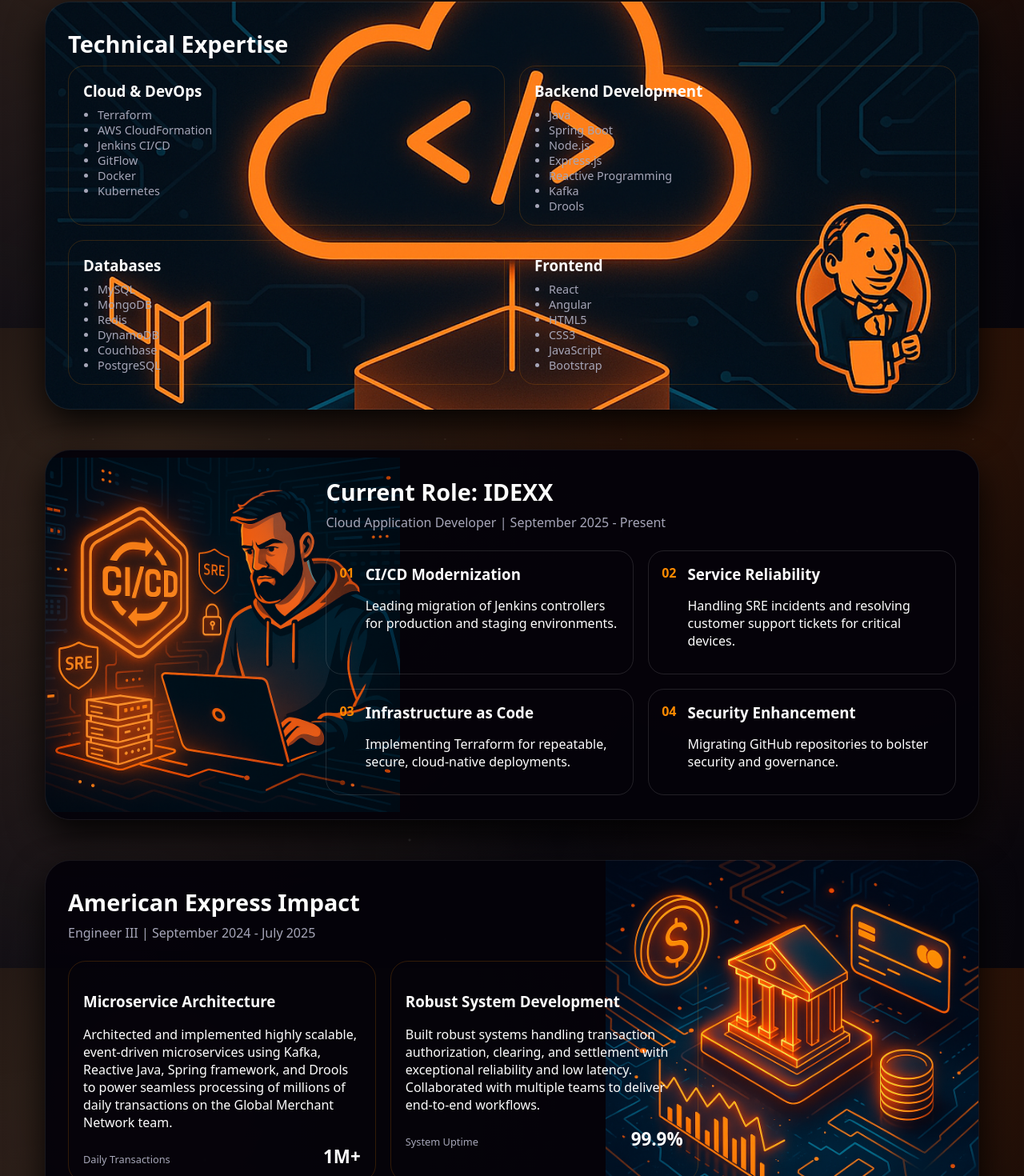
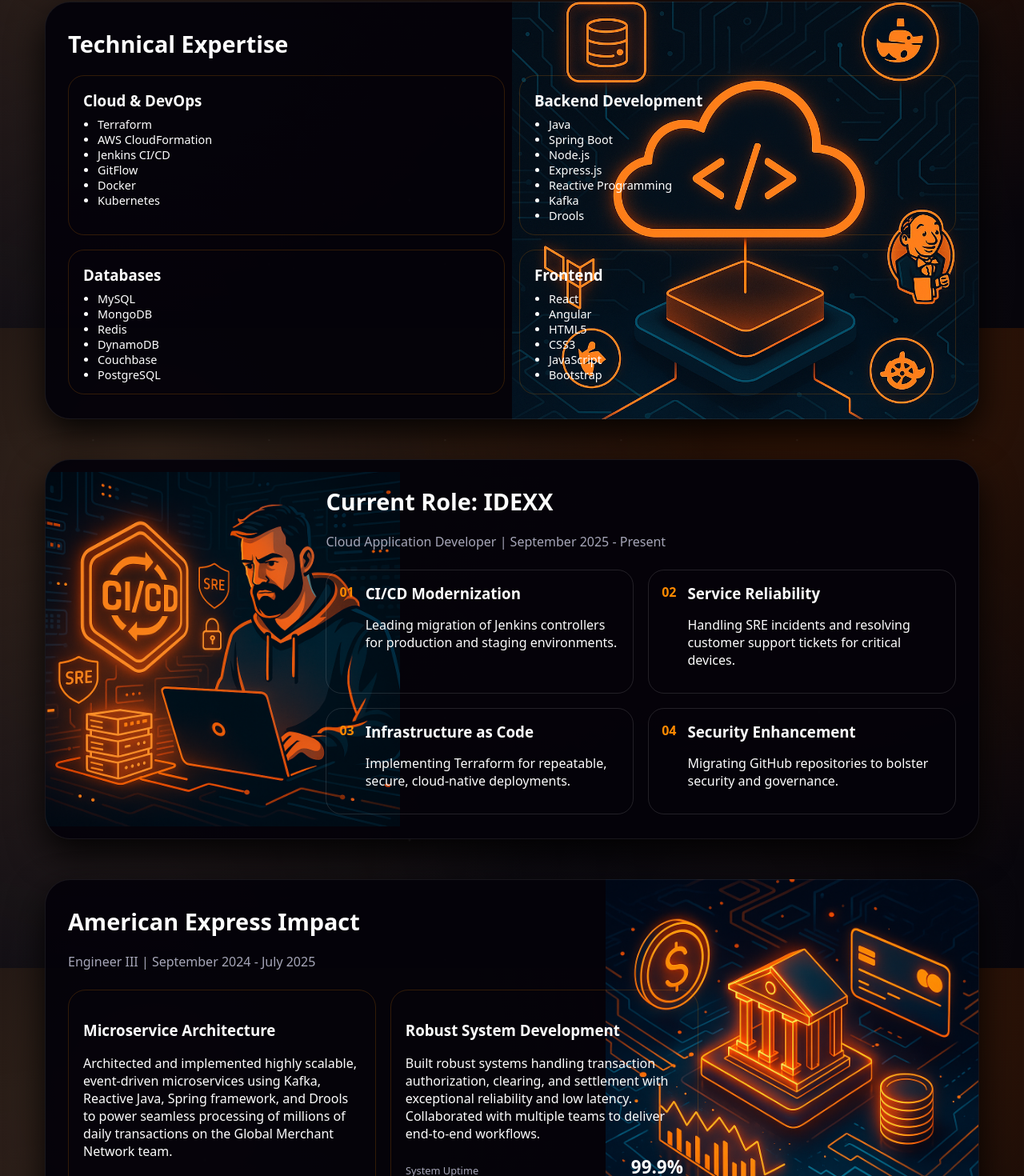
Before and after one commit to RamPreetham/stardust-portfolio, a React (Vite) app: page / in a window 1280 px wide. Shown: the part 1190-2660 px from the top of the page at 80% size. Built offline with nearby package versions, Linux system fonts and the light colour scheme.

Commit message:
Upgrade of css and java script

```diff
--- a/src/data/content.js
+++ b/src/data/content.js
@@ -147,6 +147,18 @@
     },
   ],
   delivery: [
+    {
+      title: "CI/CD Pipeline",
+      body: "Jenkins pipeline enabling a 15-member team to deliver features faster and reduce client release time-to-market.",
+    },
+    {
+      title: "Frontend Optimization",
+      body: "Lazy-loading and PWA improvements reduced page load times by 20%, lifting engagement and conversion.",
+    },
+    {
+      title: "Test Automation",
+      body: "Automated CRE-engine testing accelerated validation cycles by 328%, freeing consultants for high-value work.",
+    },
   ],
 };
 
--- a/src/sections/AccentureSection.jsx
+++ b/src/sections/AccentureSection.jsx
@@ -1,6 +1,42 @@
 import React from 'react';
 import { motion } from 'framer-motion';
 import { accentureImpact } from '../data/content.js';
+
+const deliveryCardVariants = {
+  hidden: (i) => ({
+    opacity: 0,
+    y: 30,
+    scale: 0.95,
+    rotateX: -8,
+    transition: {
+      duration: 0.45,
+      ease: "easeOut",
+      delay: i * 0.12,
+    },
+  }),
+  visible: (i) => ({
+    opacity: 1,
+    y: 0,
+    scale: 1,
+    rotateX: 0,
+    transition: {
+      duration: 0.45,
+      ease: "easeOut",
+      delay: i * 0.12,
+    },
+  }),
+  hover: {
+    scale: 1.03,
+    y: -4,
+    boxShadow: "0 0 24px rgba(255,138,0,0.55)",
+    transition: { duration: 0.18, ease: "easeOut" },
+  },
+  tap: {
+    scale: 0.97,
+    y: 0,
+    transition: { duration: 0.12 },
+  },
+};
 
 function AccentureSection() {
   return (
@@ -31,19 +67,29 @@
 
       <section className="section section--delivery">
       <motion.div
-          className="section-inner"
+        className="section-inner section-inner--delivery"
         initial={{ opacity: 0, y: 24 }}
         whileInView={{ opacity: 1, y: 0 }}
         viewport={{ once: true, amount: 0.3 }}
-          transition={{ duration: 0.45, ease: 'easeOut' }}
+        transition={{ duration: 0.45, ease: "easeOut" }}
       >
-          <h2 className="section-title">Accenture: Delivery Excellence</h2>
+        <h2 className="section-title">Delivery Excellence</h2>
         <div className="delivery-grid">
-            {accentureImpact.delivery.map((d) => (
-              <div key={d.title} className="delivery-card">
+          {accentureImpact.delivery.map((d, index) => (
+            <motion.div
+              key={d.title}
+              className="delivery-card"
+              custom={index}
+              variants={deliveryCardVariants}
+              initial="hidden"
+              whileInView="visible"
+              whileHover="hover"
+              whileTap="tap"
+              viewport={{ once: true, amount: 0.4 }}
+            >
               <h3>{d.title}</h3>
               <p>{d.body}</p>
-              </div>
+            </motion.div>
           ))}
         </div>
       </motion.div>
--- a/src/sections/AmexImpactSection.jsx
+++ b/src/sections/AmexImpactSection.jsx
@@ -1,6 +1,34 @@
 import React from 'react';
 import { motion } from 'framer-motion';
 import { amexImpact } from '../data/content.js';
+
+const amexCardVariants = {
+  hidden: (i) => ({
+    opacity: 0,
+    y: 24,
+    rotateX: -8,
+    scale: 0.96,
+    transition: { duration: 0.5, ease: "easeOut", delay: i * 0.12 },
+  }),
+  visible: (i) => ({
+    opacity: 1,
+    y: 0,
+    rotateX: 0,
+    scale: 1,
+    transition: { duration: 0.5, ease: "easeOut", delay: i * 0.12 },
+  }),
+  hover: {
+    scale: 1.03,
+    y: -4,
+    boxShadow: "0 0 24px rgba(255,138,0,0.55)",
+    transition: { duration: 0.18, ease: "easeOut" },
+  },
+  tap: {
+    scale: 0.97,
+    y: 0,
+    transition: { duration: 0.12 },
+  },
+};
 
 function AmexImpactSection() {
   return (
@@ -17,16 +45,52 @@
           {amexImpact.title} | {amexImpact.period}
         </p>
         <div className="amex-grid">
-          {amexImpact.tracks.map((track) => (
-            <div key={track.title} className="amex-card">
-              <h3>{track.title}</h3>
-              <p>{track.body}</p>
-              <div className="amex-stat">
-                <div className="amex-stat-label">{track.statLabel}</div>
-                <div className="amex-stat-value">{track.statValue}</div>
-              </div>
-            </div>
-          ))}
+        {amexImpact.tracks.map((track, index) => (
+        <motion.div
+        key={track.title}
+        className="amex-card"
+        custom={index}
+        variants={amexCardVariants}
+        initial="hidden"
+        whileInView="visible"
+        whileHover="hover"
+        whileTap="tap"
+        viewport={{ once: true, amount: 0.35 }}
+        >
+        <h3>{track.title}</h3>
+        <p>{track.body}</p>
+
+        <motion.div
+          className="amex-stat"
+          animate={{
+            boxShadow: [
+              "0 0 0 rgba(255,138,0,0)",
+              "0 0 20px rgba(255,138,0,0.7)",
+              "0 0 0 rgba(255,138,0,0)",
+            ],
+            scale: [1, 1.05, 1],
+          }}
+          transition={{
+            duration: 2.2,
+            repeat: Infinity,
+            ease: "easeInOut",
+          }}
+        >
+          <div className="amex-stat-label">{track.statLabel}</div>
+          <motion.div
+            className="amex-stat-value"
+            animate={{ y: [0, -2, 0] }}
+            transition={{
+              duration: 1.8,
+              repeat: Infinity,
+              ease: "easeInOut",
+            }}
+          >
+            {track.statValue}
+          </motion.div>
+        </motion.div>
+      </motion.div>
+    ))}
         </div>
       </motion.div>
     </section>
--- a/src/sections/CurrentRoleSection.jsx
+++ b/src/sections/CurrentRoleSection.jsx
@@ -1,6 +1,33 @@
 import React from 'react';
 import { motion } from 'framer-motion';
 import { currentRole } from '../data/content.js';
+
+const itemVariants = {
+  hidden: {
+    opacity: 0,
+    x: -30,        // slide in from the left
+    scale: 0.95
+  },
+  visible: i => ({
+    opacity: 1,
+    x: 0,
+    scale: 1,
+    transition: {
+      delay: i * 0.12,   // stagger animation
+      duration: 0.5,
+      ease: "easeOut"
+    }
+  }),
+  hover: {
+    scale: 1.03,
+    boxShadow: "0 0 18px rgba(255,138,0,0.5)",
+    transition: { duration: 0.2 }
+  },
+  tap: {
+    scale: 0.97,
+    transition: { duration: 0.15 }
+  }
+};
 
 function CurrentRoleSection() {
   return (
@@ -18,15 +45,25 @@
         </p>
         <div className="current-grid">
         {currentRole.items.map((item, index) => (
-            <div key={item.label} className="current-item">
+        <motion.div
+        key={item.label}
+        className="current-item"
+        custom={index}
+        variants={itemVariants}
+        initial="hidden"
+        whileInView="visible"
+        whileHover="hover"
+        whileTap="tap"
+        viewport={{ once: true, amount: 0.4 }}
+        >
         <div className="current-index">
-                {String(index + 1).padStart(2, '0')}
+        {String(index + 1).padStart(2, "0")}
         </div>
         <div className="current-body">
         <h3>{item.label}</h3>
         <p>{item.description}</p>
         </div>
-            </div>
+        </motion.div>
         ))}
         </div>
       </motion.div>
--- a/src/sections/HeroSection.jsx
+++ b/src/sections/HeroSection.jsx
@@ -1,15 +1,20 @@
 import React from 'react';
 import { motion } from 'framer-motion';
 import { hero } from '../data/content.js';
+import heroServers from "../../images/hero-servers.png";
 
 function HeroSection() {
   return (
     <section id="hero" className="hero hero--full">
+      {/* Background */}
       <div
-        className="hero-bg-image"
-        style={{ backgroundImage: `url(${hero.backgroundImage})` }}
+        className="hero-bg-image hero-bg-image--animated"
+        style={{ backgroundImage: `url(${heroServers})` }}
       />
+
       <div className="hero-overlay" />
+
+      {/* Foreground Content */}
       <motion.div
         className="hero-content"
         initial={{ opacity: 0, y: 24 }}
--- a/src/styles.css
+++ b/src/styles.css
@@ -139,6 +139,22 @@
   background-position: center;
   filter: brightness(0.8);
 }
+.hero-bg-image--animated {
+  /* slow pan from left to right and back */
+  background-position: 0% 50%;
+  animation: hero-pan 40s linear infinite alternate;
+}
+
+@keyframes hero-pan {
+  0% {
+    background-position: 0% 50%;   /* left */
+    transform: scale(1.05);        /* slight zoom-in */
+  }
+  100% {
+    background-position: 100% 50%; /* right */
+    transform: scale(1.1);         /* tiny bit more zoom for depth */
+  }
+}
 
 .hero-overlay {
   position: absolute;
@@ -262,7 +278,7 @@
 
 .section-title {
   font-size: 1.8rem;
-  margin: 0 0 8px;
+  margin: 0px 0px 20px 0px;
 }
 
 .section-subtitle {
@@ -328,7 +344,7 @@
 .tech-card ul {
   margin: 0;
   padding-left: 18px;
-  color: var(--muted);
+  color: white;
   font-size: 0.9rem;
 }
 
@@ -465,8 +481,9 @@
 }
 
 .delivery-card {
+  top: 50px;
   border-radius: 20px;
-  border: 1px dashed var(--accent-soft);
+  border: 3px dashed var(--accent-soft);
   padding: 18px 16px 16px;
 }
 
@@ -535,11 +552,6 @@
 /* SUMMARY – image on the RIGHT, no text overlap */
 .section--summary .section-inner {
   background-color: rgba(5, 3, 10, 0.96);
-  background-image: url('/images/summary-future-grid.png');
-  background-repeat: repeat;
-  background-position: right center;
-  background-size: 40% auto;                 /* image takes ~40% width */
-  padding-right: clamp(220px, 30%, 360px);   /* keep text away from image */
 }
 
 .section--tech .section-inner {
@@ -547,6 +559,7 @@
   background-image: url('/images/section-tech-cloud.png');
   background-size: cover;
   background-position: center right;
+  background-size: 50% auto;
   background-repeat: no-repeat;
 }
 
@@ -587,14 +600,54 @@
   background-repeat: no-repeat;
 }
 
-.section--delivery .section-inner {
-  background-color: rgba(5, 3, 10, 0.96);
-  background-image: url('/images/section-delivery-diagram.png');
-  background-size: contain;
-  background-position: center center;
-  background-repeat: no-repeat;
-  background-size: 50% 100%;
+.section-inner--delivery {
+  margin-top: auto;
+  bottom: auto;
+  position: relative;
+  overflow: hidden;
 }
+
+/* glowing horizontal line that sweeps across the section */
+.section-inner--delivery::before {
+  content: "";
+  position: absolute;
+  left: -40%;
+  right: -40%;
+  top: 52%;
+  height: 2px;
+  background: linear-gradient(
+    90deg,
+    transparent,
+    rgba(255, 138, 0, 0.8),
+    transparent
+  );
+  opacity: 0.6;
+  transform: translateX(-50%);
+  animation: delivery-scan 4.5s linear infinite;
+  pointer-events: none;
+}
+
+@keyframes delivery-scan {
+  0% {
+    transform: translateX(-60%);
+    opacity: 0;
+  }
+  20% {
+    opacity: 0.7;
+  }
+  50% {
+    transform: translateX(40%);
+    opacity: 0.9;
+  }
+  80% {
+    opacity: 0.2;
+  }
+  100% {
+    transform: translateX(120%);
+    opacity: 0;
+  }
+}
+
 /* EDUCATION – image on the LEFT */
 .section--education .section-inner {
   background-color: rgba(5, 3, 10, 0.96);
```
Lines whose indentation alone changed are shown as unchanged.
